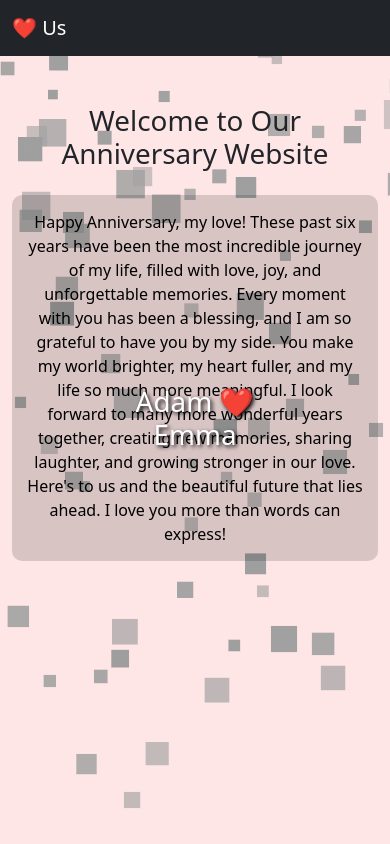
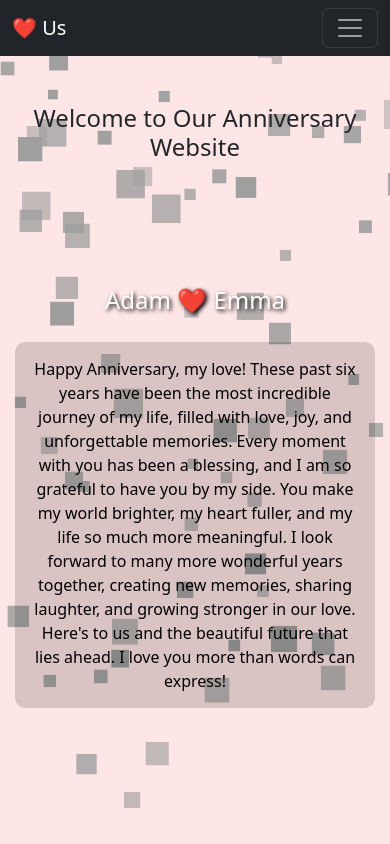
Before and after one commit to awilkinson16/6years, a plain HTML site: page index.html in a window 390 px wide. Drawn offline with nearby package versions, Linux system fonts and the light colour scheme.

Commit message:
Add files via upload

```diff
--- a/index.html
+++ b/index.html
@@ -12,22 +12,25 @@
 
 
 <body>
-  <div class="background-layer"> <!-- Background color layer -->
+  <div class="background-layer"></div> <!-- Background color layer -->
   <canvas id="fallingHearts"></canvas> <!-- Canvas for falling hearts -->
-  <div class="center-text">
-    <h1>Adam ❤️ Emma</h1> <!-- Replace with your names -->
-  </div>
   <div id="navbar"></div> <!-- Placeholder for the navbar -->
+
+
 
   <div class="container my-5">
     <h1 class="text-center mb-4">Welcome to Our Anniversary Website</h1>
-    <p class="text-center" style="background-color: rgba(0, 0, 0, 0.15); padding: 15px; border-radius: 10px; color: black;">Happy Anniversary, my love! These past six years have been the most incredible journey of my life, filled with love, joy, and unforgettable memories. Every moment with you has been a blessing, and I am so grateful to have you by my side. You make my world brighter, my heart fuller, and my life so much more meaningful. I look forward to many more wonderful years together, creating new memories, sharing laughter, and growing stronger in our love. Here's to us and the beautiful future that lies ahead. I love you more than words can express!</p>
-  </div>
-</div>
+    <div class="center-text-container">
+      <div class="center-text">
+        <h1>Adam ❤️ Emma</h1> <!-- Replace with your names -->
+      </div>
+    </div>
+      <p class="text-center" style="background-color: rgba(0, 0, 0, 0.15); padding: 15px; border-radius: 10px; color: black;">Happy Anniversary, my love! These past six years have been the most incredible journey of my life, filled with love, joy, and unforgettable memories. Every moment with you has been a blessing, and I am so grateful to have you by my side. You make my world brighter, my heart fuller, and my life so much more meaningful. I look forward to many more wonderful years together, creating new memories, sharing laughter, and growing stronger in our love. Here's to us and the beautiful future that lies ahead. I love you more than words can express!</p>
+    </div>
+
   <script src="https://cdn.jsdelivr.net/npm/bootstrap@5.3.0/dist/js/bootstrap.bundle.min.js"></script>
-  <script src="script.js"></script> <!-- Link to the falling hearts script -->
+  <script src="script.js"></script>
   <script>
-    // Load the navbar dynamically
     fetch('navbar.html')
       .then(response => response.text())
       .then(data => {
--- a/navbar.html
+++ b/navbar.html
@@ -1,7 +1,10 @@
 <nav class="navbar navbar-expand-lg navbar-dark bg-dark">
   <div class="container-fluid">
     <a class="navbar-brand" href="index.html">❤️ Us</a>
-      <div class="collapse navbar-collapse">
+    <button class="navbar-toggler" type="button" data-bs-toggle="collapse" data-bs-target="#navbarNav" aria-controls="navbarNav" aria-expanded="false" aria-label="Toggle navigation">
+      <span class="navbar-toggler-icon"></span>
+    </button>
+    <div class="collapse navbar-collapse" id="navbarNav">
       <ul class="navbar-nav ms-auto">
         <li class="nav-item"><a class="nav-link" href="index.html">Home</a></li>
         <li class="nav-item"><a class="nav-link" href="love.html">What We Love</a></li>
--- a/script.js
+++ b/script.js
@@ -53,3 +53,12 @@ heartImage.onload = () => {
   init();
   animate();
 };
+
+
+
+
+  // Responsive canvas resize for mobile support
+  window.addEventListener('resize', () => {
+    canvas.width = window.innerWidth;
+    canvas.height = window.innerHeight;
+  });
--- a/style.css
+++ b/style.css
@@ -1,46 +1,94 @@
-body {
+html, body {
   height: 100%;
   margin: 0;
-    /* overflow: auto; */
+  overflow-x: hidden;
   background-color: #ffe6e6;
   position: relative;
   z-index: 1;
 }
 
+/* Background */
 .background-layer {
-    position: fixed; /* Covers the entire viewport */
+  position: fixed;
   top: 0;
   left: 0;
   width: 100%;
   height: 100%;
-    background-color: #ffe6e6; /* Light pink background */
-    z-index: -2; /* Places it behind the canvas */
+  background-color: #ffe6e6;
+  z-index: -2;
+  pointer-events: none; /* Prevent background from blocking interactions */
 }
 
+/* Canvas stays behind everything */
 canvas {
-    position: fixed; /* Ensures the canvas stays in place */
+  position: fixed;
   top: 0;
   left: 0;
   width: 100%;
   height: 100%;
-    z-index: -1; /* Places the canvas behind all other elements */
+  z-index: -1; /* Ensure canvas is behind everything */
+  pointer-events: none; /* Allow clicks to pass through */
 }
 
+/* Navbar stays above background and canvas */
 .navbar {
-    z-index: 1; /* Ensures the navbar stays above the canvas */
+  position: relative;
+  z-index: 3; /* Ensure navbar is on top of everything */
 }
 
+/* Centered text on homepage */
 .center-text {
-    position: absolute;
-    top: 50%;
-    left: 50%;
-    transform: translate(-50%, -50%);
+  position: relative;
+  display: flex;
+  flex-direction: column;
+  align-items: center;
+  justify-content: center;
+  padding: 100px 20px 20px; /* leave room for navbar */
   color: white;
   text-shadow: 2px 2px 4px #000;
   text-align: center;
+  z-index: 2; /* Ensure text is above background but below navbar */
 }
 
 .carousel-inner img {
-    max-height: 80vh; /* Limit the height to 80% of the viewport */
-    object-fit: contain; /* Ensure the image scales proportionally */
+  max-height: 80vh;
+  object-fit: contain;
 }
+
+.container {
+  padding-left: 15px;
+  padding-right: 15px;
+}
+
+h1, p {
+  word-wrap: break-word;
+}
+
+.navbar-collapse {
+  flex-grow: 1;
+  justify-content: flex-end;
+}
+
+@media (max-width: 768px) {
+  .center-text {
+    font-size: 1.5rem;
+  }
+  .carousel-inner img {
+    max-height: 60vh;
+  }
+  .row > div {
+    margin-bottom: 1rem;
+  }
+}
+
+@media (max-width: 576px) {
+  .center-text {
+    font-size: 1.2rem;
+  }
+  h1 {
+    font-size: 1.5rem;
+  }
+  .carousel-inner img {
+    max-height: 50vh;
+  }
+}
```
Also changed, not shown: gallery.html (+3 -5 lines), love.html (+8 -8 lines). Lines whose indentation alone changed are shown as unchanged.
